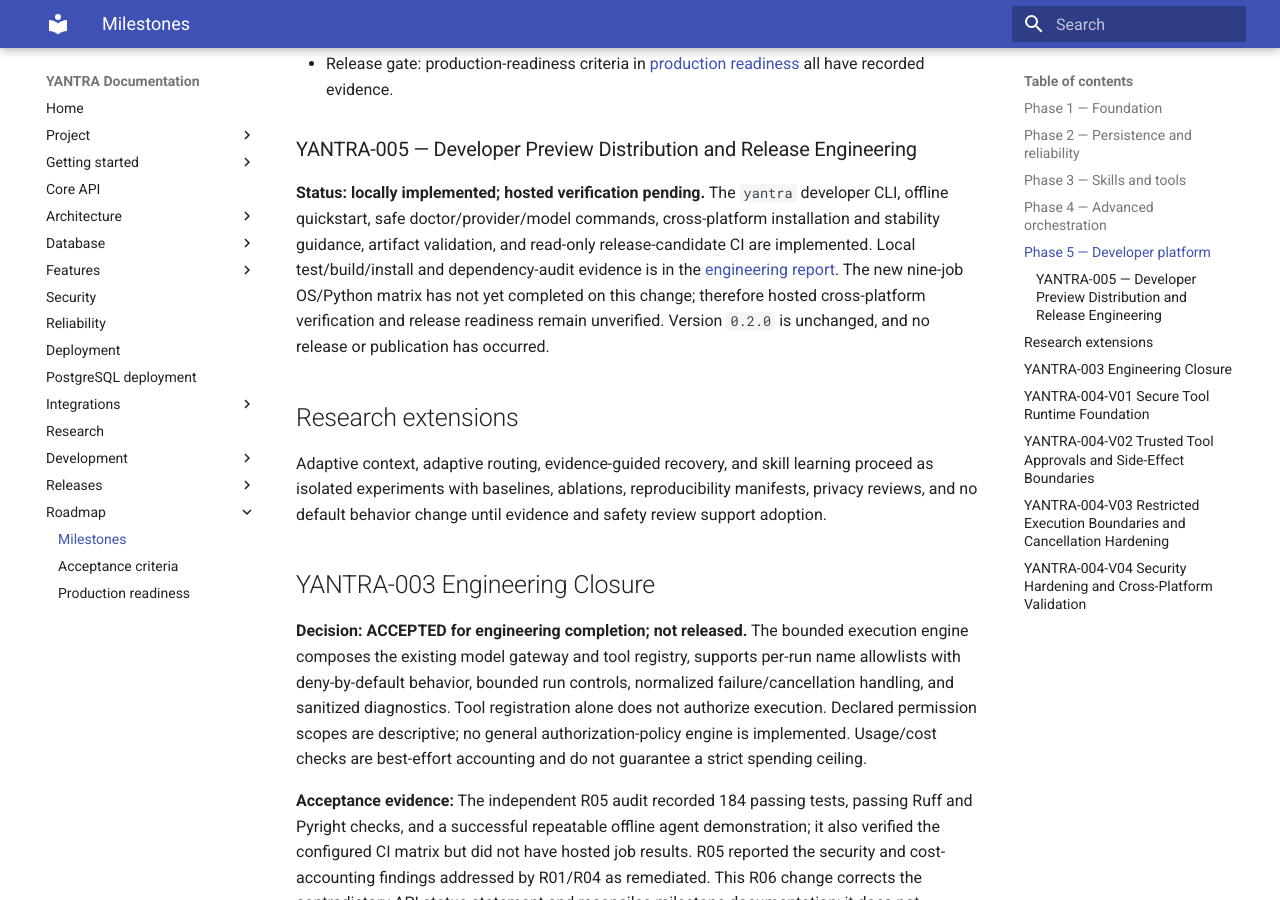
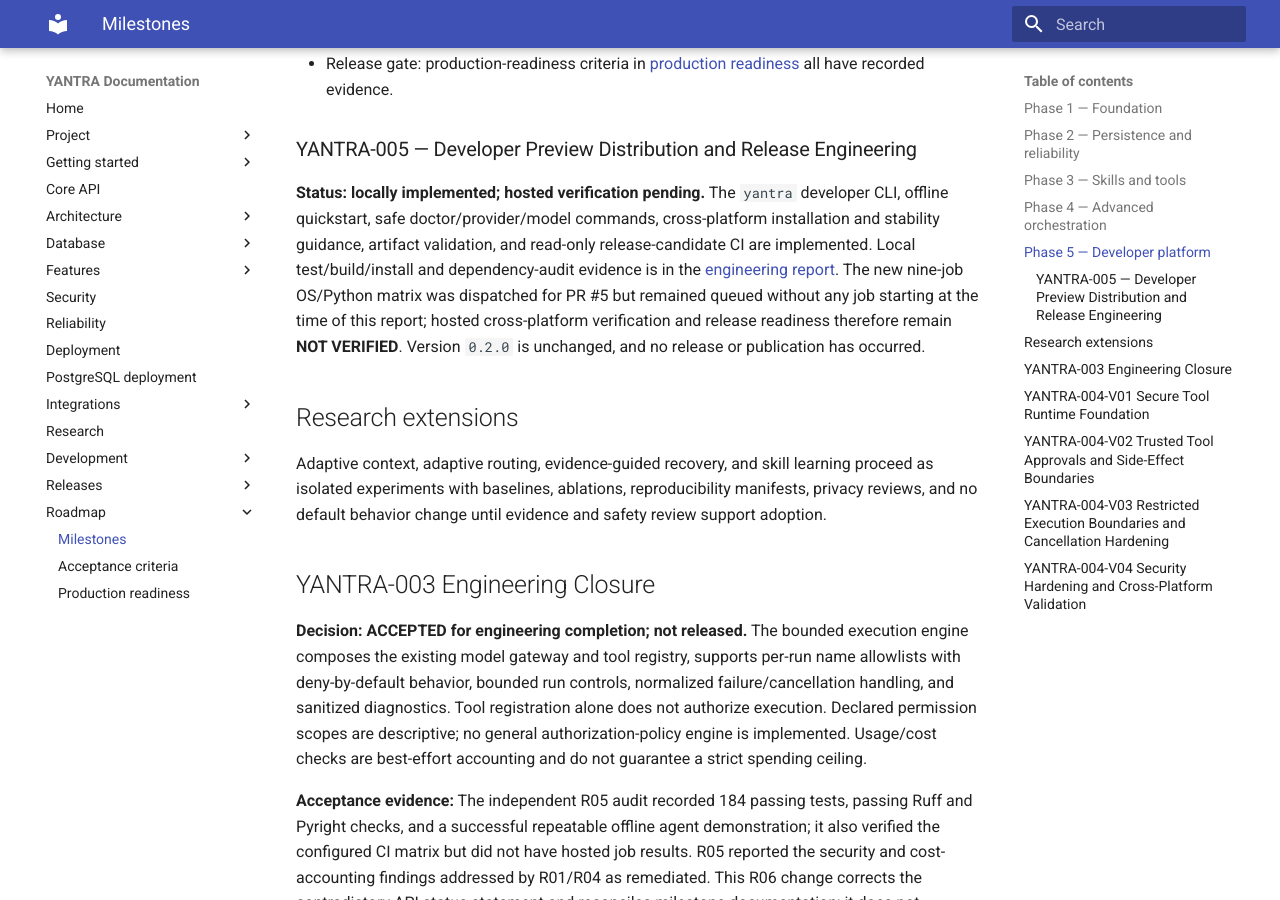
Before and after one commit to Rishit1769/Yantra, an MkDocs documentation site: the page built from docs/roadmap/milestones.md, in a window 1280 px wide and 900 px high, scrolled down 2023 px. Built offline with MkDocs 1.6.1 and Material for MkDocs 9.7.7, drawn with Linux system fonts in a browser that asks for light colours.

Commit message:
docs(release): record YANTRA-005 CI queue status

```diff
--- a/docs/roadmap/milestones.md
+++ b/docs/roadmap/milestones.md
@@ -49,10 +49,10 @@ developer CLI, offline quickstart, safe doctor/provider/model commands,
 cross-platform installation and stability guidance, artifact validation, and
 read-only release-candidate CI are implemented. Local test/build/install and
 dependency-audit evidence is in the [engineering report](../development/yantra-005-developer-preview.md).
-The new nine-job OS/Python matrix has not yet completed on this change;
-therefore hosted cross-platform verification and release readiness remain
-unverified. Version `0.2.0` is unchanged, and no release or publication has
-occurred.
+The new nine-job OS/Python matrix was dispatched for PR #5 but remained queued
+without any job starting at the time of this report; hosted cross-platform
+verification and release readiness therefore remain **NOT VERIFIED**. Version
+`0.2.0` is unchanged, and no release or publication has occurred.
 
 ## Research extensions
 Adaptive context, adaptive routing, evidence-guided recovery, and skill learning proceed as isolated experiments with baselines, ablations, reproducibility manifests, privacy reviews, and no default behavior change until evidence and safety review support adoption.
```
Also changed, not shown: ROADMAP.md (+1 -1 lines), docs/development/yantra-005-developer-preview.md (+1 -1 lines).
